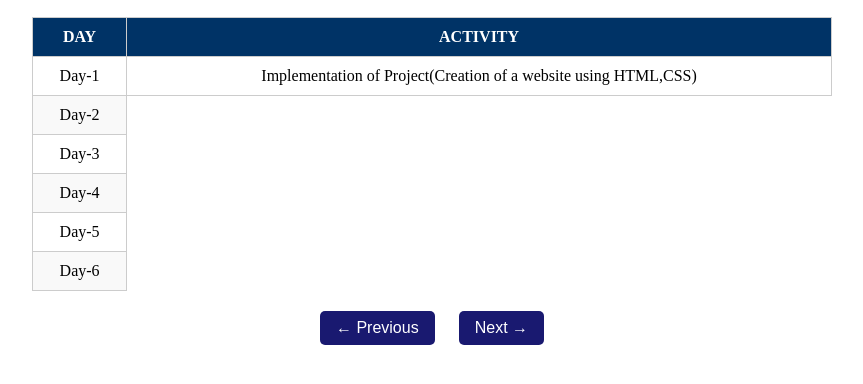
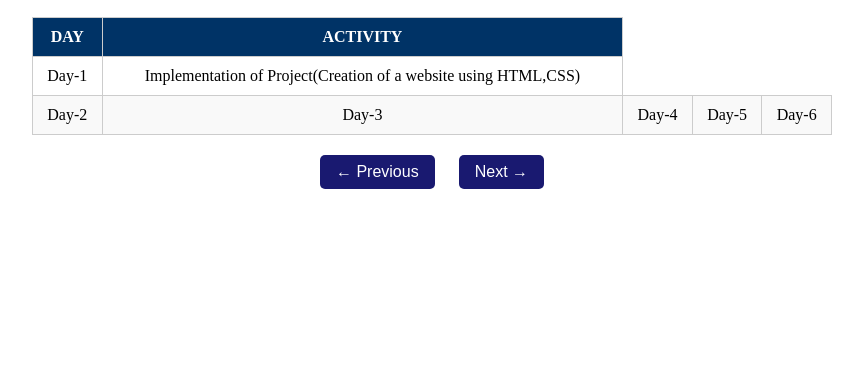
Before and after one commit to mouni27-04/csp_project, a plain HTML site: page activity6.html in a window 1280 px wide. Shown: the part 138-522 px from the top of the page, without its empty margins (208-1071 px from the left). Drawn offline with Linux system fonts and the light colour scheme.

Commit message:
Update activity6.html

```diff
--- a/activity6.html
+++ b/activity6.html
@@ -10,10 +10,10 @@
     <tbody>
       <tr><td>Day-1</td><td>Implementation of Project(Creation of a website using HTML,CSS)</td></tr>
       <td>Day-2</td>
-      <tr><td>Day-3</td></tr>
-      <tr><td>Day-4</td></tr>
-      <tr><td>Day-5</td></tr>
-      <tr><td>Day-6</td></tr>
+      <td>Day-3</td>
+      <td>Day-4</td>
+      <td>Day-5</td>
+      <td>Day-6</td>
     </tbody>
   </table>
 
```
